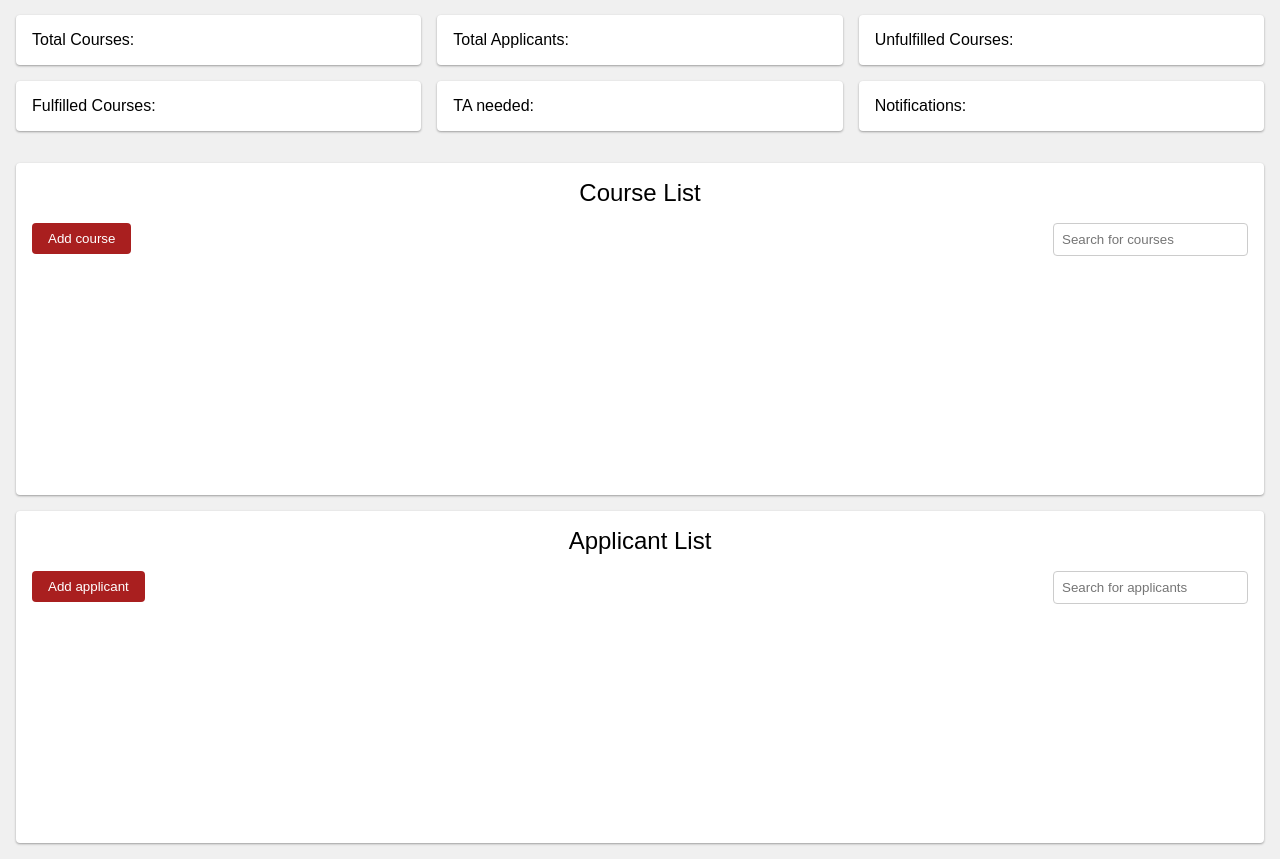
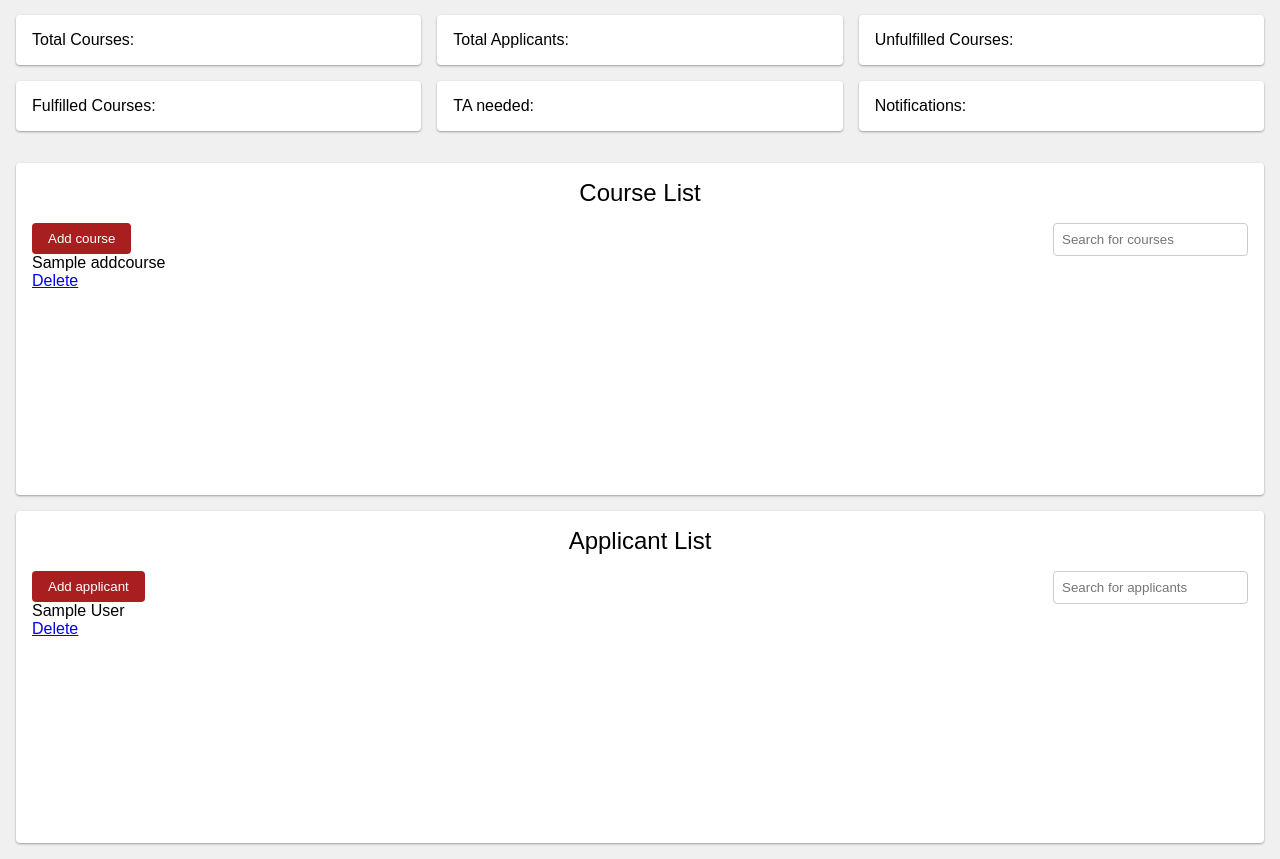
Before and after one commit to CSCI3356Spring2023/DjangoUnchained, a Django app: page /admin_page/ in a window 1280 px wide. Shown: the part 119-978 px from the top of the page. Run offline with Django 4.2, Linux system fonts and the light colour scheme; tables that the repository leaves empty hold one stand-in row (values such as "Sample post").

Commit message:
attempt connecting two admin pages

```diff
--- a/DjangoUnchained/Application/templates/admin_page.html
+++ b/DjangoUnchained/Application/templates/admin_page.html
@@ -108,12 +108,20 @@
 			<a href="{% url 'admin:index' %}"><button>Add course</button></a>
             <input type="text" placeholder="Search for courses">
             <!-- Add course list items here -->
+            {% for course in courses %}
+                <div>{{ course.course_name }}</div>
+                <a href="{% url 'delete_course' course.id %}">Delete</a>
+            {% endfor %}
         </div>
         <div class="list-container">
             <div class="list-title">Applicant List</div>
 			<a href="{% url 'admin:index' %}"><button>Add applicant</button></a>
             <input type="text" placeholder="Search for applicants">
             <!-- Add applicant list items here -->
+            {% for applicant in applicants %}
+                <div>{{ applicant.name }}</div>
+                <a href="{% url 'delete_applicant' applicant.id %}">Delete</a>
+            {% endfor %}
         </div>
     </div>
 </body>
--- a/DjangoUnchained/Application/urls.py
+++ b/DjangoUnchained/Application/urls.py
@@ -6,6 +6,9 @@ urlpatterns = [
     path('add_course/', views.add_course, name='add_course'),
     path('student_course/', views.student_course, name='student_course'),
     path('admin_page/', views.admin_page, name='admin_page'),
+    path('delete_course/<int:course_id>/', views.delete_course, name='delete_course'),
+    path('add_applicant/', views.add_applicant, name='add_applicant'),
+    path('delete_applicant/<int:applicant_id>/', views.delete_applicant, name='delete_applicant'),
     path('main/', views.homepage, name="homepage"),
     path('student_apply/', views.student_apply, name='student_apply'),
     path('Add_course/', views.Add_course, name='add_course'),
--- a/DjangoUnchained/Application/views.py
+++ b/DjangoUnchained/Application/views.py
@@ -4,6 +4,7 @@ from django.template import loader
 from django.views.decorators.csrf import csrf_exempt
 
 from .forms import AddCourse, StudentApply
+from .models import AddCourse, StudentApplication
 
 # Create your views here.
 
@@ -15,10 +16,26 @@ def add_course(request):
     template = loader.get_template('Add_course.html')
     return HttpResponse(template.render())
 
+# views to handle delete course
+def delete_course(request, course_id):
+    AddCourse.objects.get(pk=course_id).delete()
+    return redirect('admin_page')
+
+# views to handle adding and deleteing applicants
+def add_applicant(request):
+    # Add code to handle adding an applicant
+    pass
+
+def delete_applicant(request, applicant_id):
+    StudentApplication.objects.get(pk=applicant_id).delete()
+    return redirect('admin_page')
+
+
 # added to route admin.html in Application/templates
 def admin_page(request):
-    template = loader.get_template('admin_page.html')
-    return HttpResponse(template.render())
+    courses = AddCourse.objects.all()
+    applicants = StudentApplication.objects.all()
+    return render(request, 'admin_page.html', {'courses': courses, 'applicants': applicants})
 
 def homepage(request):
     if request.user.is_authenticated:
```
